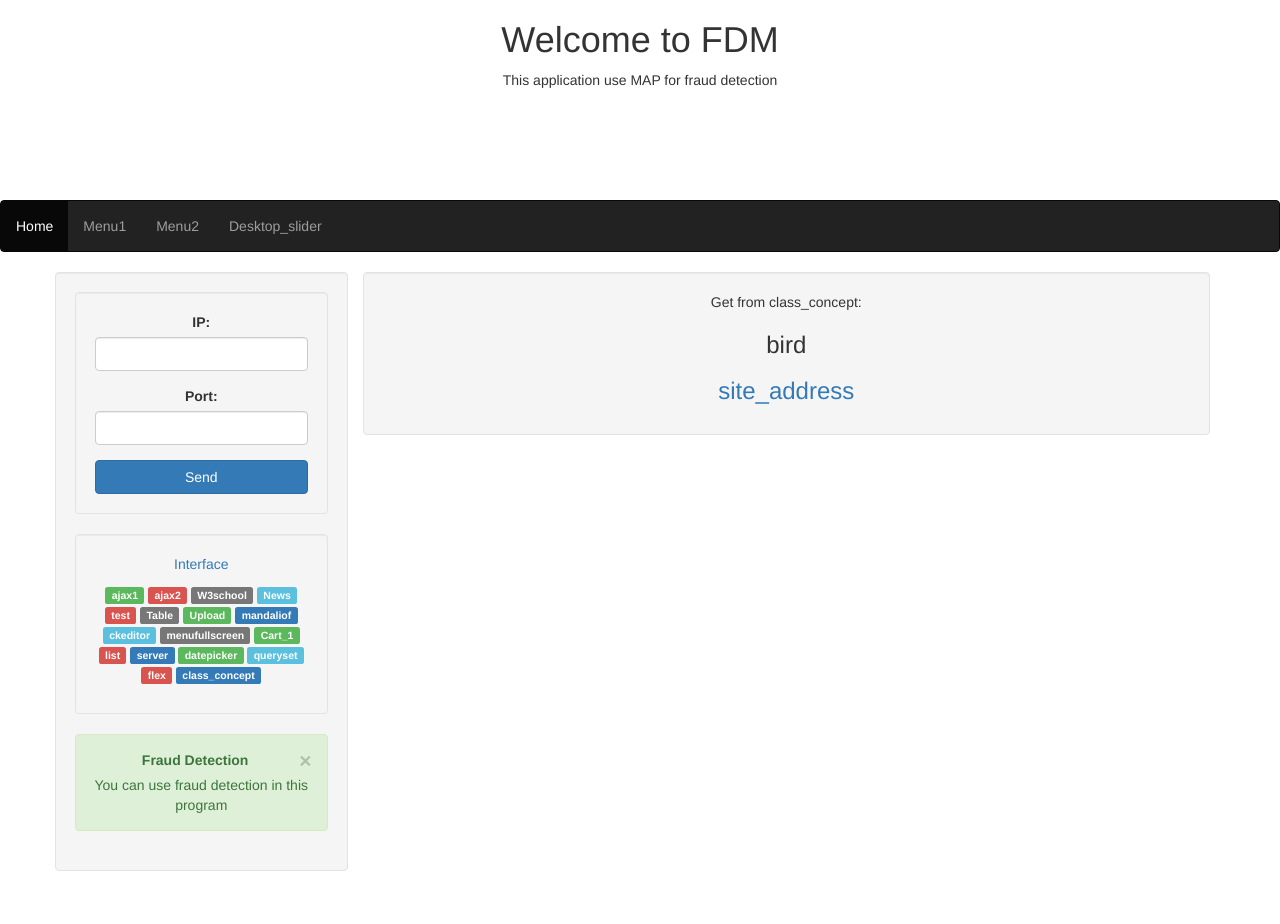
After one commit to mohsenet/inet, a Django app: page /mohsen/class_concept in a window 1280 px wide. The commit adds this page. Shown: the top 924 px of the page. Run offline with Django 3.2, Linux system fonts and the light colour scheme; some libraries are stand-ins or nearby versions.

Commit message:
class_concept

```diff
--- /dev/null
+++ b/app_1/lib/class_1.py
@@ -0,0 +1,31 @@
+#pass
+import json
+
+
+class Parrot:
+
+    # class attribute (and static)
+    species = "bird"
+
+    # instance attribute
+    def __init__(self, name, age):
+        self.name = name
+        self.age = age
+
+
+def oop_1(request):
+    # instantiate the Parrot class
+    blu = Parrot("Blu", 10)
+    woo = Parrot("Woo", 15)
+
+    # access the class attributes
+    print("Blu is a {}".format(blu.__class__.species))
+    print("Woo is also a {}".format(woo.__class__.species))
+
+    # access the instance attributes
+    print("{} is {} years old".format(blu.name, blu.age))
+    print("{} is {} years old".format(woo.name, woo.age))
+    return json.dumps({
+        "data": blu.species,
+        "site_address": "https://www.programiz.com/python-programming/object-oriented-programming",
+    })
--- a/app_1/templates/app_1/base.html
+++ b/app_1/templates/app_1/base.html
@@ -79,6 +79,7 @@
                         <span class="label label-success" style="cursor: pointer;" onclick="window.location='{% url 'datepicker' %}';">datepicker</span>
                         <span class="label label-info" style="cursor: pointer;" onclick="window.location='{% url 'queryset' %}';">queryset</span>
                         <span class="label label-danger" style="cursor: pointer;" onclick="window.location='{% url 'flex' %}';">flex</span>
+                        <span class="label label-primary" style="cursor: pointer;" onclick="window.location='{% url 'class_concept' %}';">class_concept</span>
                     </p>
                 </div>
                 <div class="alert alert-success fade in">
--- /dev/null
+++ b/app_1/templates/app_1/class_concept.html
@@ -0,0 +1,7 @@
+{% extends 'app_1/base.html' %}
+{% load staticfiles %}
+{% block content %}
+    <p>Get from class_concept: </p>
+    <h3>{{ data }}</h3>
+    <h3><a href={{ site_address }}>site_address</a></h3>
+{% endblock %}
--- a/app_1/urls.py
+++ b/app_1/urls.py
@@ -32,6 +32,7 @@ urlpatterns = [
     path('datepicker', views.datepicker, name="datepicker"),
     path('queryset', views.queryset, name="queryset"),
     path('flex', views.flex, name="flex"),
+    path('class_concept', views.class_concept, name="class_concept"),
 ]
 
 if settings.DEBUG:
--- a/app_1/views.py
+++ b/app_1/views.py
@@ -6,6 +6,7 @@ from django.shortcuts import render
 from django.db.models import Q, OuterRef, Subquery
 import json
 
+from app_1.lib.class_1 import oop_1
 from app_1.models import Art, Bigtext, Server, OS
 import base64
 
@@ -16,6 +17,11 @@ def index(request):
 
 def index_2(request):
     return render(request, 'app_1/index_2.html')
+
+
+def class_concept(request):
+    a = oop_1("a")
+    return render(request, 'app_1/class_concept.html', eval(a))
 
 
 def test(request):
--- a/inet/settings.py
+++ b/inet/settings.py
@@ -26,7 +26,7 @@ SECRET_KEY = '=*(@o77$v3uai9ei3_d592ss&hxc@m^e$q3k^a$9#8vfiblx(3'
 DEBUG = True
 
 # '192.168.121.156'
-ALLOWED_HOSTS = []
+ALLOWED_HOSTS = ['192.168.121.156']
 
 
 # Application definition
```
Also changed, not shown: app_1/lib/__init__.py (added).
